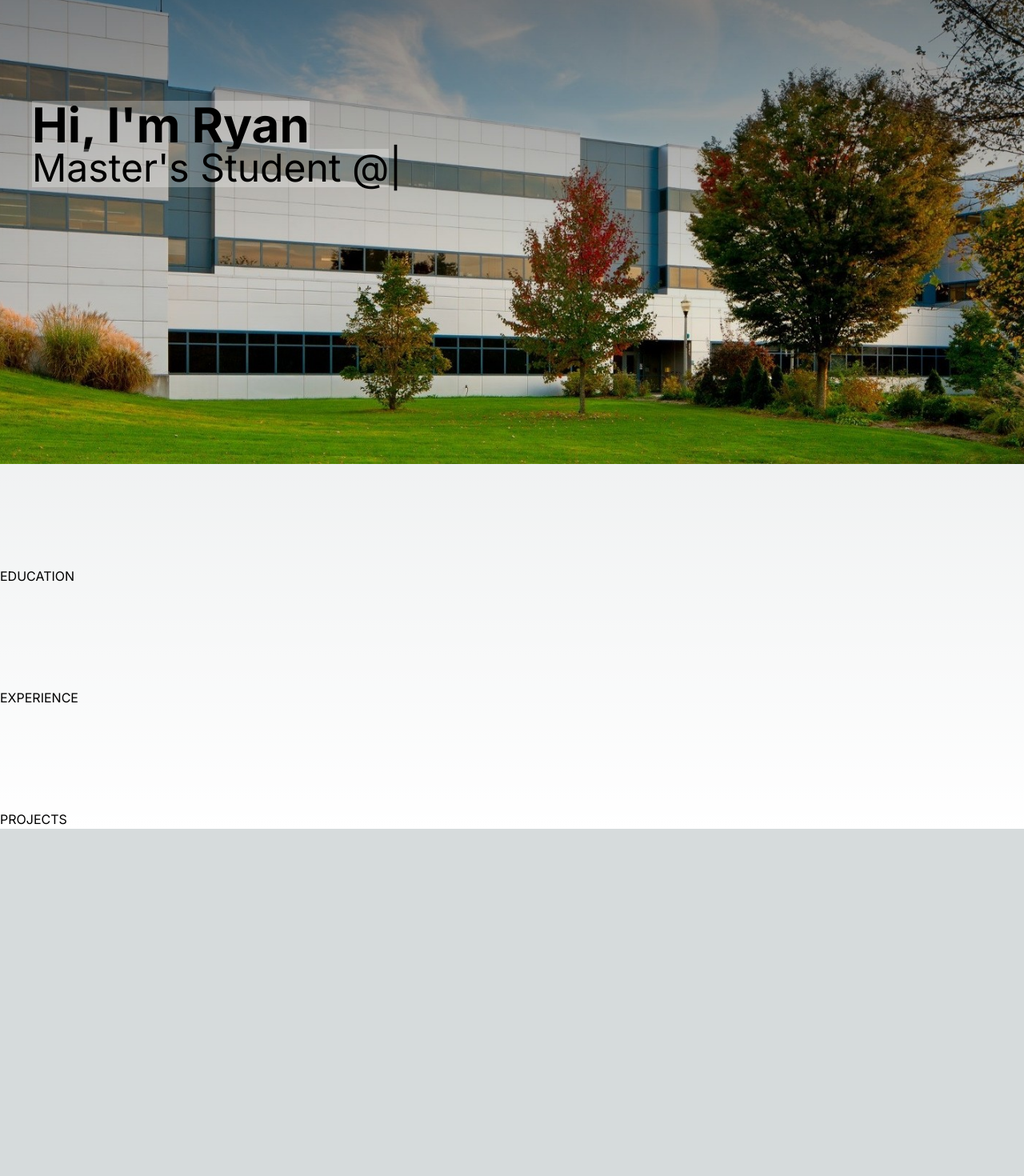
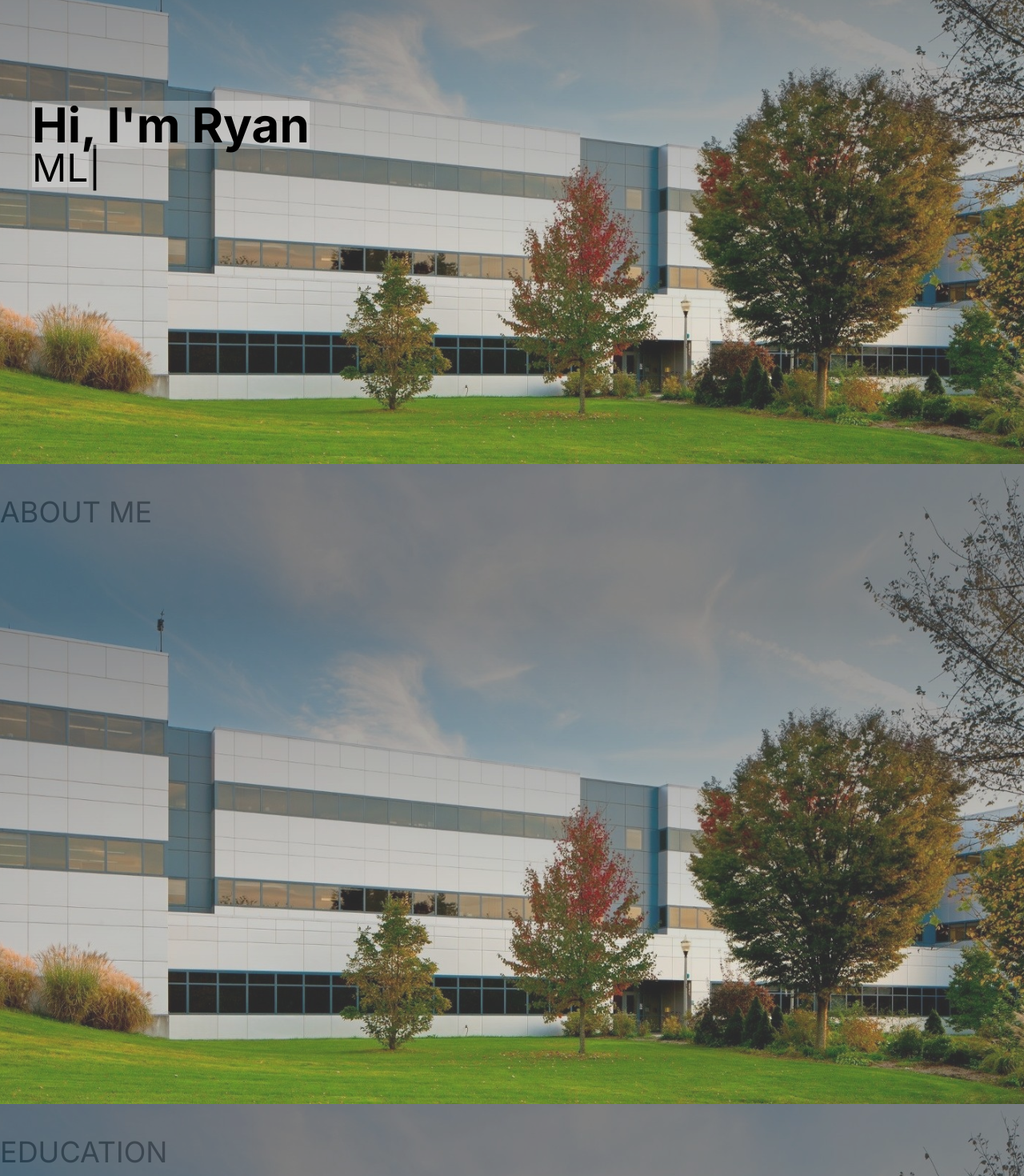
Before and after one commit to rwbakerUMASS/rwbakerUMASS.github.io, a Next.js app: page / in a window 1280 px wide. Shown: the part 220-1690 px from the top of the page at 80% size. Before the commit the page ends 1256 px from the top, so only its background shows below. Built offline with nearby package versions, Linux system fonts and the light colour scheme.

Commit message:
Improve scroll feature

```diff
--- a/app/components/navigation/navbar/index.tsx
+++ b/app/components/navigation/navbar/index.tsx
@@ -30,7 +30,7 @@ const Navbar = () => {
             <div className="text-white text-3xl font-extrabold px-8">Ryan Baker</div>
             <ul className="hidden md:flex gap-x-6 text-white pr-8">
               <li>
-                <Link href="/about">
+                <Link href="#about">
                   <p>About</p>
                 </Link>
               </li>
--- a/app/page.tsx
+++ b/app/page.tsx
@@ -1,15 +1,24 @@
 "use client"
 
-import Image from 'next/image'
-import next_img from 'public/next.svg'
-import vercel_logo from 'public/vercel.svg'
 import Navbar from './components/navigation/navbar'
 import bg_img from '../public/img/CS-Building2.jpg'
 import Typewriter from 'typewriter-effect'
+import React, { useEffect, useState } from "react";
 
 export default function Home() {
+  const [show, setShow] = useState(0)
+  const controlOpac = () => {
+    setShow((window.scrollY/window.innerHeight) + 0.2)
+  }
+
+  useEffect(() => {
+      window.addEventListener('scroll', controlOpac)
+      return () => {
+          window.removeEventListener('scroll', controlOpac)
+      }
+  }, [])
   return (
-    <main>
+    <main className='h-full'>
       <div style={{
           backgroundImage: `url(${bg_img.src})`,
           backgroundPosition: "center",
@@ -17,13 +26,14 @@ export default function Home() {
           backgroundAttachment: "fixed",
           backgroundSize: "cover",
           overflowX: "hidden",
-          height: "100vh",
+          overflowY: "hidden",
           zIndex:"0"
       }}>
         <Navbar />
+        <div style={{backgroundColor: `rgba(200, 200, 200, ${show})`}}>
           <div className='h-screen w-screen flex items-center'>
             <div className='block px-10'>
-              <p className='inline-block text-6xl font-bold text-center bg-white bg-opacity-25'>Hi, I&apos;m Ryan</p>
+              <p className='inline-block text-6xl sticky font-bold text-center bg-white bg-opacity-25'>Hi, I&apos;m Ryan</p>
               <div className='w-screen'/>
               <Typewriter
               options={{
@@ -33,7 +43,7 @@ export default function Home() {
                 cursorClassName: 'text-5xl'
               }}
               onInit={(typewriter) => {
-                typewriter.typeString('Master\'s Student @ UMass')
+                typewriter.typeString('Software Engineer')
                 .pauseFor(1000)
                 .deleteAll()
                 .typeString('ML Enthusiast')
@@ -45,15 +55,29 @@ export default function Home() {
             </div>
           </div>
         </div>
-      <section className='pt-32' id='education'>
+        <div style={{opacity : show, backgroundColor: 'rgb(200,200,200)'}}>
+          <section className='pt-10 text-4xl h-lvh' id='about'>
+            ABOUT ME
+            {/* <div className='grid grid-cols-1'>
+                  <div className='place-self-start rounded-2xl w-3/5 min-h-96 bg-black bg-opacity-25'></div>
+                  <div className='place-self-end w-3/5 h-96 bg-black'></div>
+                  <div className='place-self-start w-3/5 h-96 bg-black'></div>
+                  <div className='place-self-end w-3/5 h-96 bg-black'></div>
+                  <div className='place-self-start w-3/5 h-96 bg-black'></div>
+                  <div className='place-self-end w-3/5 h-96 bg-black'></div>
+            </div> */}
+          </section>
+          <section className='pt-10 text-4xl' id='education'>
             EDUCATION
           </section>
-      <section className='pt-32' id='experience'>
+          <section className='pt-10 text-4xl' id='experience'>
             EXPERIENCE
           </section>
-      <section className='pt-32' id='projects'>
+          <section className='pt-10 text-4xl' id='projects'>
             PROJECTS
           </section>
+        </div>
+      </div>
     </main>
   )
 }
```
Lines whose indentation alone changed are shown as unchanged.
